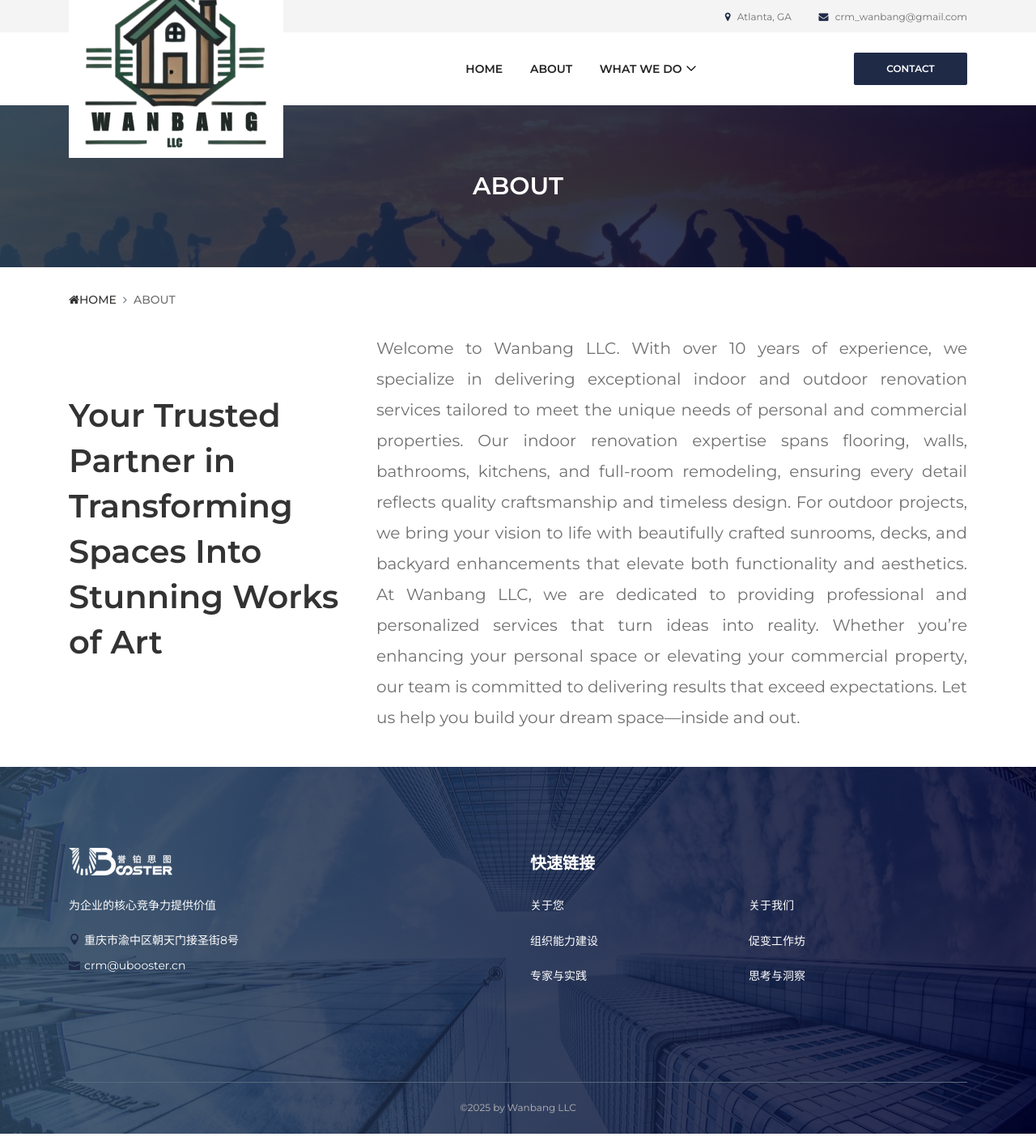
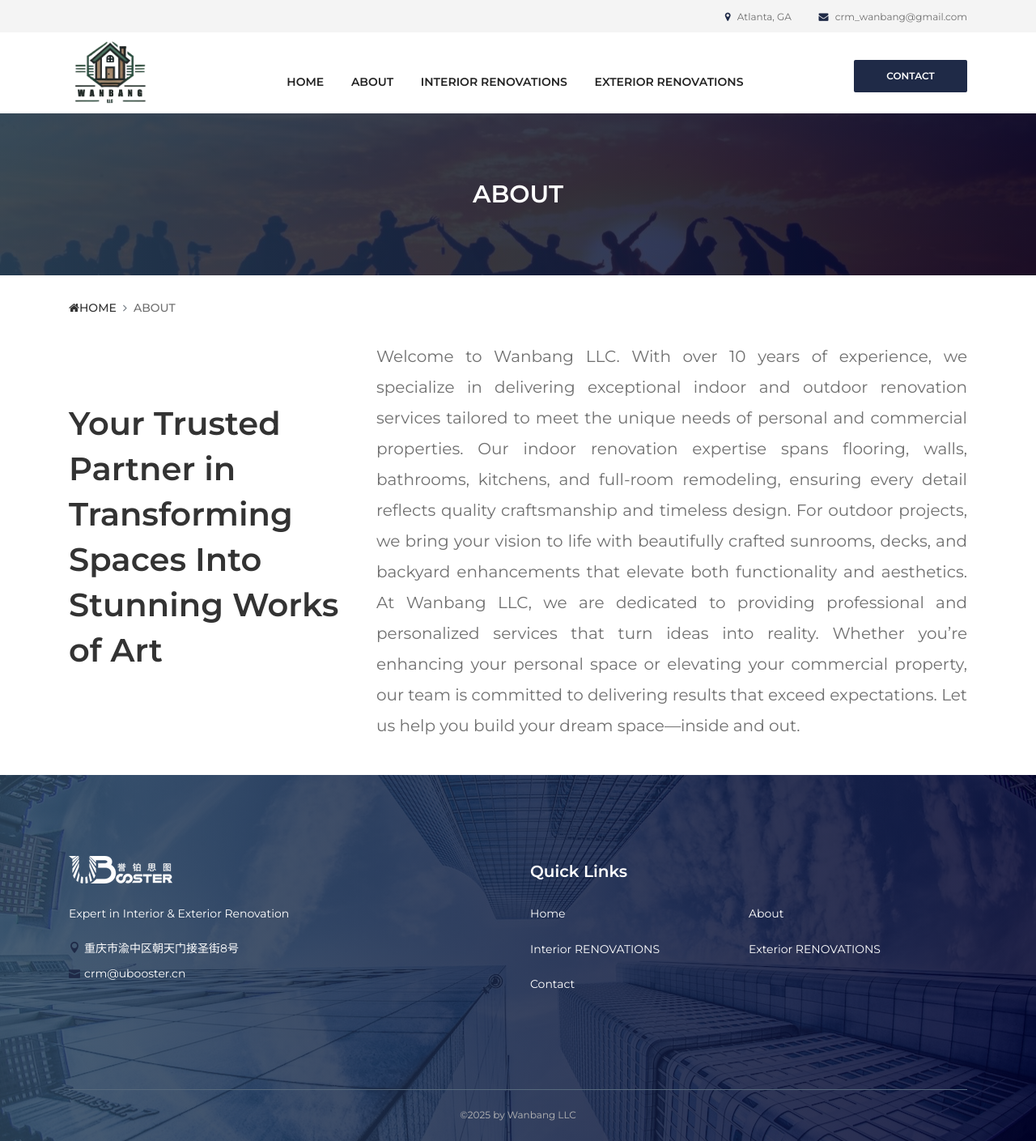
Before and after one commit to wanbangatl/wanbangsite, a Django app: page /about.html in a window 1280 px wide. Shown: the whole page at 81% size. Run offline with Django 5.2, Linux system fonts and the light colour scheme; some libraries are stand-ins or nearby versions; some web fonts are replaced.

Commit message:
adjust logo size and header with footer. need to work on theme color and other pages

```diff
--- /dev/null
+++ b/wanbang/website/static/website/css/logo-adjustment.css
@@ -0,0 +1,35 @@
+/* Logo size adjustment in header */
+.nav-brand img {
+    max-height: 85px; /* Significantly increased from 65px */
+    width: auto;
+    margin-top: -10px; /* Adjusted vertical positioning */
+    margin-bottom: -10px; /* Balance the header height */
+}
+
+/* Adjust the header area to accommodate larger logo */
+.main-header-area {
+    padding-top: 5px;
+    padding-bottom: 5px;
+}
+
+/* Ensure navigation items align vertically with the larger logo */
+.classynav ul li a {
+    padding: 0 15px;
+    line-height: 65px; /* Adjusted to match logo height */
+}
+
+/* Adjust booking button vertical alignment */
+.booking-btn {
+    margin-top: 8px;
+}
+
+/* For mobile responsiveness */
+@media (max-width: 767px) {
+    .nav-brand img {
+        max-height: 60px; /* Increased from 50px */
+    }
+
+    .classynav ul li a {
+        line-height: normal;
+    }
+}
--- a/wanbang/website/templates/base.html
+++ b/wanbang/website/templates/base.html
@@ -18,6 +18,8 @@
 
   <!-- Core Stylesheet -->
   <link rel="stylesheet" href="{% static 'website/css/style.css' %}">
+  <!-- Logo Adjustment Stylesheet -->
+  <link rel="stylesheet" href="{% static 'website/css/logo-adjustment.css' %}">
 
 </head>
 
@@ -65,7 +67,9 @@
           <nav class="classy-navbar justify-content-between" id="dentoNav">
 
             <!-- Logo -->
-            <a class="nav-brand" href="{% url 'home' %}"><img src="{% static 'website/img/core-img/wanbang_logo_white.png' %}" alt=""></a>
+            <a class="nav-brand" href="{% url 'home' %}">
+              <img src="{% static 'website/img/core-img/wanbang_logo_white.png' %}" alt="Wanbang LLC Logo" style="max-height: 85px; width: auto;">
+            </a>
 
             <!-- Navbar Toggler -->
             <div class="classy-navbar-toggler">
@@ -84,43 +88,9 @@
               <div class="classynav">
                 <ul id="nav">
                   <li><a href="{% url 'home' %}">Home</a></li>
-                  <li><a href="{% url 'about' %}">About</a>
-                    <!-- <ul class="dropdown">
-{#                      <li><a href="{% url 'home' %}">- 主页</a></li>#}
-                      <li><a href="about.html">- 关于我们</a></li>
-                      <li><a href="service.html">- 服务</a></li>
-                      <li><a href="pricing.html">- 定价</a></li>
-                      <li><a href="blog.html">- 博客</a></li>
-                      <li><a href="blog-details.html">- 博客细节</a></li>
-                      <li><a href="contact.html">- 联系我们</a></li>
-                      <li><a href="#">- Dropdown</a>
-                        <ul class="dropdown">
-                          <li><a href="#">- Dropdown Item</a></li>
-                          <li><a href="#">- Dropdown Item</a>
-                            <ul class="dropdown">
-                              <li><a href="#">- Even Dropdown</a></li>
-                              <li><a href="#">- Even Dropdown</a></li>
-                              <li><a href="#">- Even Dropdown</a></li>
-                              <li><a href="#">- Even Dropdown</a></li>
-                            </ul>
-                          </li>
-                          <li><a href="#">- Dropdown Item</a></li>
-                          <li><a href="#">- Dropdown Item</a></li>
-                        </ul>
-                      </li>
-                    </ul> -->
-                  </li>
-{#                  <li><a href="{% url 'about' %}">Our Work</a></li>#}
-                  <li><a href="#">WHAT We Do</a>
-                    <ul class="dropdown">
-                        <li><a href="{% url 'consulting' %}">Interior RENOVATIONS</a></li>
-                        <li><a href="{% url 'workshop' %}">Exterior RENOVATIONS</a></li>
-                    </ul>
-                  </li>
-{#                  <li><a href="{% url 'aboutu' %}">BLOG</a>#}
-{#                  <li><a href="{% url 'expert' %}">专家与实践</a></li>#}
-{#                  <li><a href="{% url 'insight' %}">思考与洞察</a></li>#}
-                  <!-- <li><a href="./contact.html">联系我们</a></li> -->
+                  <li><a href="{% url 'about' %}">About</a></li>
+                  <li><a href="{% url 'consulting' %}">Interior RENOVATIONS</a></li>
+                  <li><a href="{% url 'workshop' %}">Exterior RENOVATIONS</a></li>
                 </ul>
               </div>
               <!-- Nav End -->
@@ -148,7 +118,7 @@
         <div class="col-12 col-sm-6 col-lg-4">
           <div class="single-footer-widget">
             <a href="./index.html" class="d-block mb-4"><img src="{% static 'website/img/core-img/logo1.png' %}" alt=""></a>
-            <p>为企业的核⼼竞争⼒提供价值</p>
+            <p>Expert in Interior & Exterior Renovation</p>
             <div class="footer-contact">
               <p><i class="icon_pin"></i>重庆市渝中区朝天门接圣街8号</p>
               <p><i class="icon_mail"></i>crm@ubooster.cn</p>
@@ -182,17 +152,16 @@
         <div class="col-12 col-sm-8 col-lg">
           <div class="single-footer-widget">
             <!-- Widget Title -->
-            <h5 class="widget-title">快速链接</h5>
+            <h5 class="widget-title">Quick Links</h5>
 
             <!-- Quick Links Nav -->
             <nav>
               <ul class="quick-links">
-                <li><a href="{% url 'aboutu' %}"><p>关于您</p></a></li>
-                <li><a href="{% url 'about' %}"><p>关于我们</p></a></li>
-                <li><a href="{% url 'consulting' %}"><p>组织能力建设</p></a></li>
-                <li><a href="{% url 'workshop' %}"><p>促变工作坊</p></a></li>
-                <li><a href="{% url 'expert' %}"><p>专家与实践</p></a></li>
-                <li><a href="{% url 'about' %}"><p>思考与洞察</p></a></li>
+                <li><a href="{% url 'home' %}"><p>Home</p></a></li>
+                <li><a href="{% url 'about' %}"><p>About</p></a></li>
+                <li><a href="{% url 'consulting' %}"><p>Interior RENOVATIONS</p></a></li>
+                <li><a href="{% url 'workshop' %}"><p>Exterior RENOVATIONS</p></a></li>
+                <li><a href="./contact.html"><p>Contact</p></a></li>
               </ul>
             </nav>
           </div>
```
